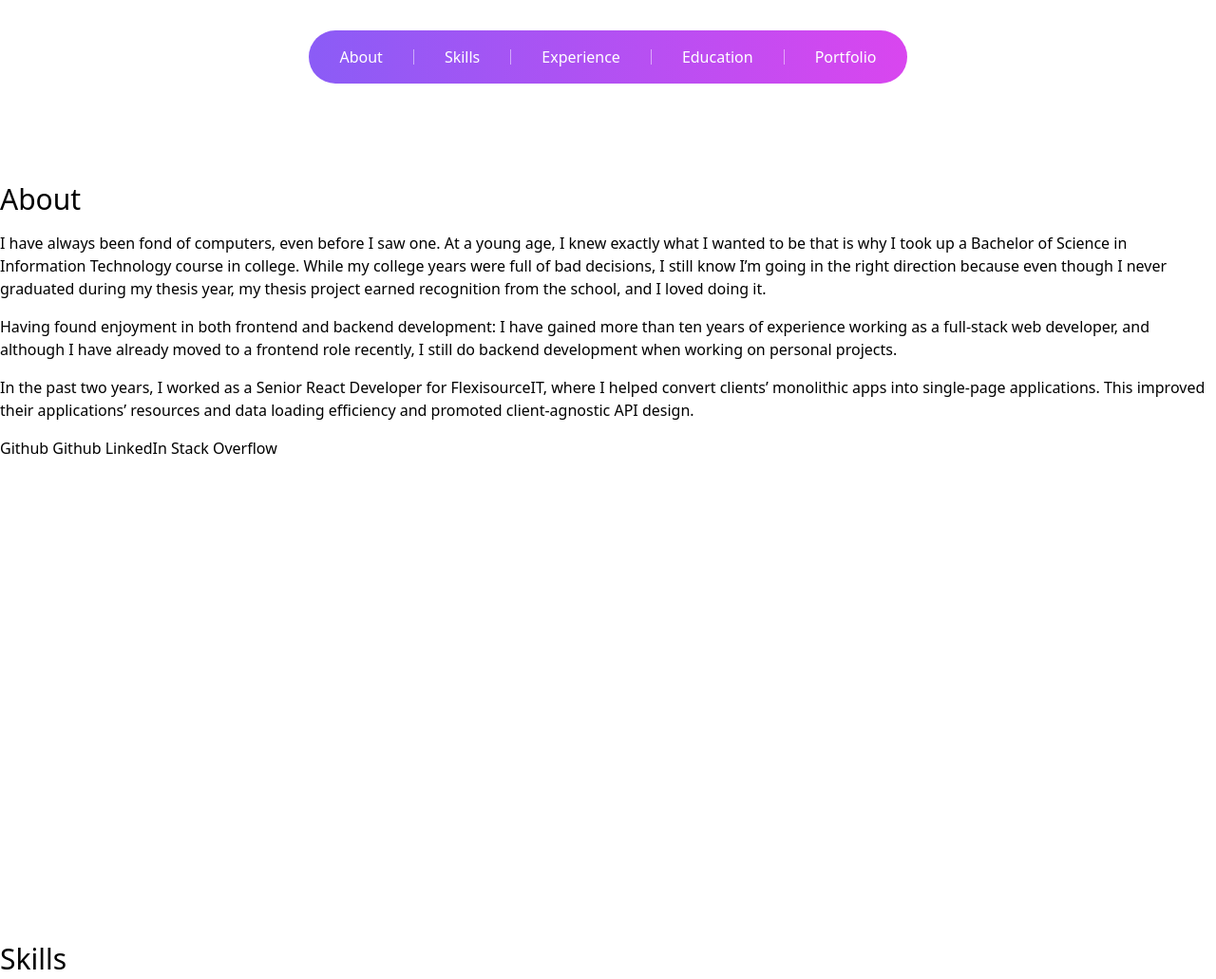
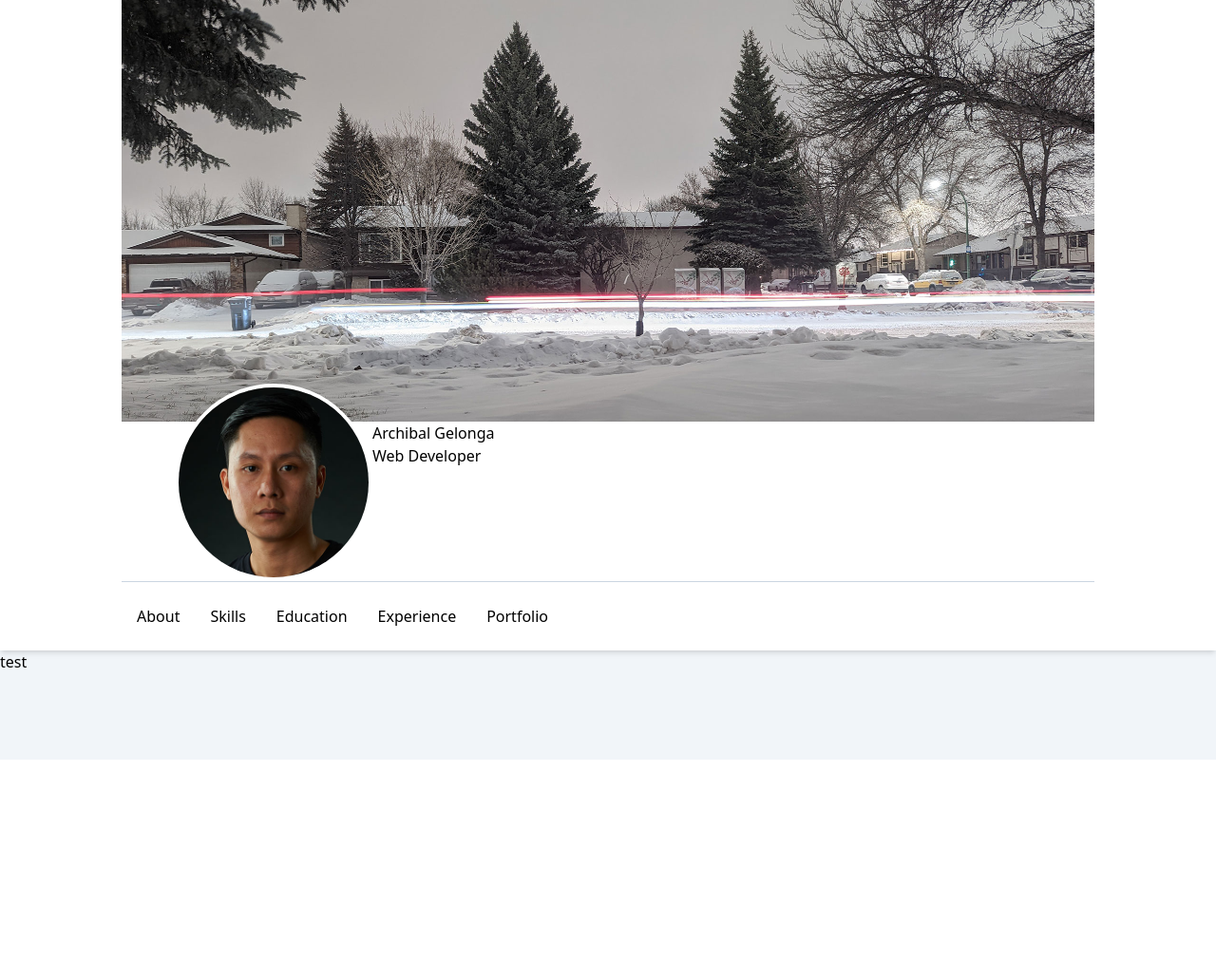
Before and after one commit to archdev-ca/portfolio, a website: page index.html in a window 1280 px wide. Shown: the top 1031 px of the page at 95% size. After the commit the page ends 800 px from the top, so only its background shows below. Drawn offline with Linux system fonts and the light colour scheme; a web font is replaced by a local one.

Commit message:
Redesign

```diff
--- a/index.html
+++ b/index.html
@@ -4,76 +4,40 @@
     <meta charset="UTF-8" />
     <meta http-equiv="X-UA-Compatible" content="IE=edge" />
     <meta name="viewport" content="width=device-width, initial-scale=1.0" />
-  <link rel="stylesheet" href="https://rsms.me/inter/inter.css">
+    <link rel="stylesheet" href="https://rsms.me/inter/inter.css" />
     <link href="dist/style.css" rel="stylesheet" />
     <title>Archdev.CA</title>
   </head>
- <body class="font-sans">
-  <div class="mx-auto h-full flex flex-col relative bg-white items-center" style="min-height: 100vh">
-   <nav class="fixed">
-    <ul class="flex bg-gradient-to-r from-violet-500 to-fuchsia-500 rounded-full px-4 grow-0 mt-8">
-      <li>
-        <a href="#about" class="text-white p-4 block">About</a>
-      </li>
-      <li class="mx-4 my-5 border-r border-solid border-white/50"></li>
-      <li>
-        <a href="#skills" class="text-white p-4 block">Skills</a>
-      </li>
-      <li class="mx-4 my-5 border-r border-solid border-white/50"></li>
-      <li>
-        <a href="#experience" class="text-white p-4 block">Experience</a>
-      </li>
-      <li class="mx-4 my-5 border-r border-solid border-white/50"></li>
-      <li>
-        <a href="#education" class="text-white p-4 block">Education</a>
-      </li>
-      <li class="mx-4 my-5 border-r border-solid border-white/50"></li>
-      <li>
-        <a href="#portfolio" class="text-white p-4 block">Portfolio</a>
-      </li>
+  <body class="font-sans min-h-screen flex flex-col">
+    <header class="shadow-md relative z-10">
+      <div class="max-w-5xl mx-auto">
+        <div class="cover-photo">
+          <img src="images/cover-photo.jpg" alt="" />
+        </div>
+        <div class="flex mx-14">
+          <div class="w-1/2 flex">
+            <div class="avatar">
+              <img src="images/avatar.jpg" alt="" />
+            </div>
+            <div>
+              <h1>Archibal Gelonga</h1>
+              <h3>Web Developer</h3>
+            </div>
+          </div>
+          <div class="w-1/2"></div>
+        </div>
+        <nav class="main-nav">
+          <ul class="flex">
+            <li><a href="#">About</a></li>
+            <li><a href="#">Skills</a></li>
+            <li><a href="#">Education</a></li>
+            <li><a href="#">Experience</a></li>
+            <li><a href="#">Portfolio</a></li>
           </ul>
         </nav>
-
-   <section id="about" class="min-h-screen min-w-full pt-48">
-      <div class="container mx-auto">
-        <h2 class="mb-4 text-3xl">About</h2>
-        <p class="mb-4">I have always been fond of computers, even before I saw one. At a young age, I knew exactly what I wanted to be that is why I took up a Bachelor of Science in Information Technology course in college. While my college years were full of bad decisions, I still know I’m going in the right direction because even though I never graduated during my thesis year, my thesis project earned recognition from the school, and I loved doing it.</p>
-        <p class="mb-4">Having found enjoyment in both frontend and backend development: I have gained more than ten years of experience working as a full-stack web developer, and although I have already moved to a frontend role recently, I still do backend development when working on personal projects.</p>
-        <p class="mb-4">In the past two years, I worked as a Senior React Developer for FlexisourceIT, where I helped convert clients’ monolithic apps into single-page applications. This improved their applications’ resources and data loading efficiency and promoted client-agnostic API design.</p>
-        <a href="https://www.archdev.ca">Github</a>
-        <a href="https://www.github.com/archdev-ca">Github</a>
-        <a href="https://www.linkedin.com/in/archiegelonga/">LinkedIn</a>
-        <a href="https://www.stackoverflow.com/users/734366/digitaldouble">Stack Overflow</a>
       </div>
-   </section>
-   <section id="skills" class="min-h-screen min-w-full pt-48">
-    <h2 class="text-3xl">Skills</h2>
-   </section>
-   <section id="experience" class="min-h-screen min-w-full pt-48">
-    <div class="container mx-auto">
-      <h2 class="text-3xl">Experience</h2>
-      <h3>FlexisourceIT</h3>
-      <h3>iStack Manila</h3>
-      <h3>DM9 Jayme Syfu</h3>
-      <h3>TV5 Manila</h3>
-    </div>
-   </section>
-   <section id="education" class="min-h-screen min-w-full pt-48">
-    <div class="container mx-auto">
-      <h2 class="text-3xl">Education</h2>
-      <h3>University of Winnipeg</h3>
-      <h3>Polytechnic University of the Philippines</h3>
-    </div>
-   </section>
-   <section id="portfolio" class="min-h-screen min-w-full pt-48">
-    <div class="container mx-auto">
-      <h2 class="text-3xl">Portfolio</h2>
-      <p>CSS Piano</p>
-      <p>Music Score</p>
-      <p>A Asterisk</p>
-      <p>Exsy</p>
-    </div>
-   </section>
-  </div>
+    </header>
+    <main class="bg-slate-100 flex-grow">test</main>
+    <footer></footer>
   </body>
 </html>
--- a/src/style.css
+++ b/src/style.css
@@ -1,3 +1,17 @@
 @tailwind base;
 @tailwind components;
 @tailwind utilities;
+
+.avatar {
+  @apply rounded-full overflow-hidden w-52 h-52 -mt-10 border-white border-4;
+}
+
+.main-nav {
+  @apply border-t-slate-300;
+  border-top-width: 1px;
+}
+
+.main-nav ul li a {
+  display: block;
+  @apply p-4 py-6;
+}
```
Also changed, not shown: _index.html (added, +106 -0 lines), dist/style.css, images/avatar.jpg (added), images/cover-photo.jpg (added), images/logo-linkedin.svg (added), images/logo-stackoverflow.svg (added). Lines whose indentation alone changed are shown as unchanged.
